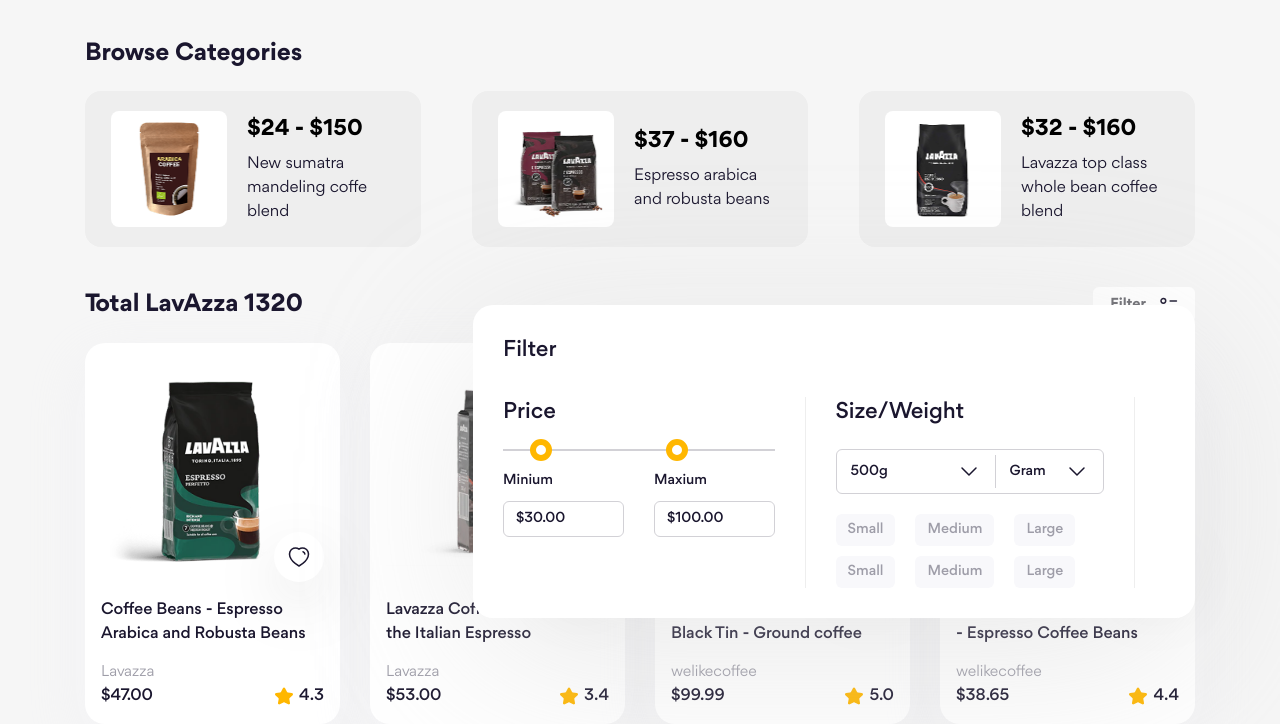
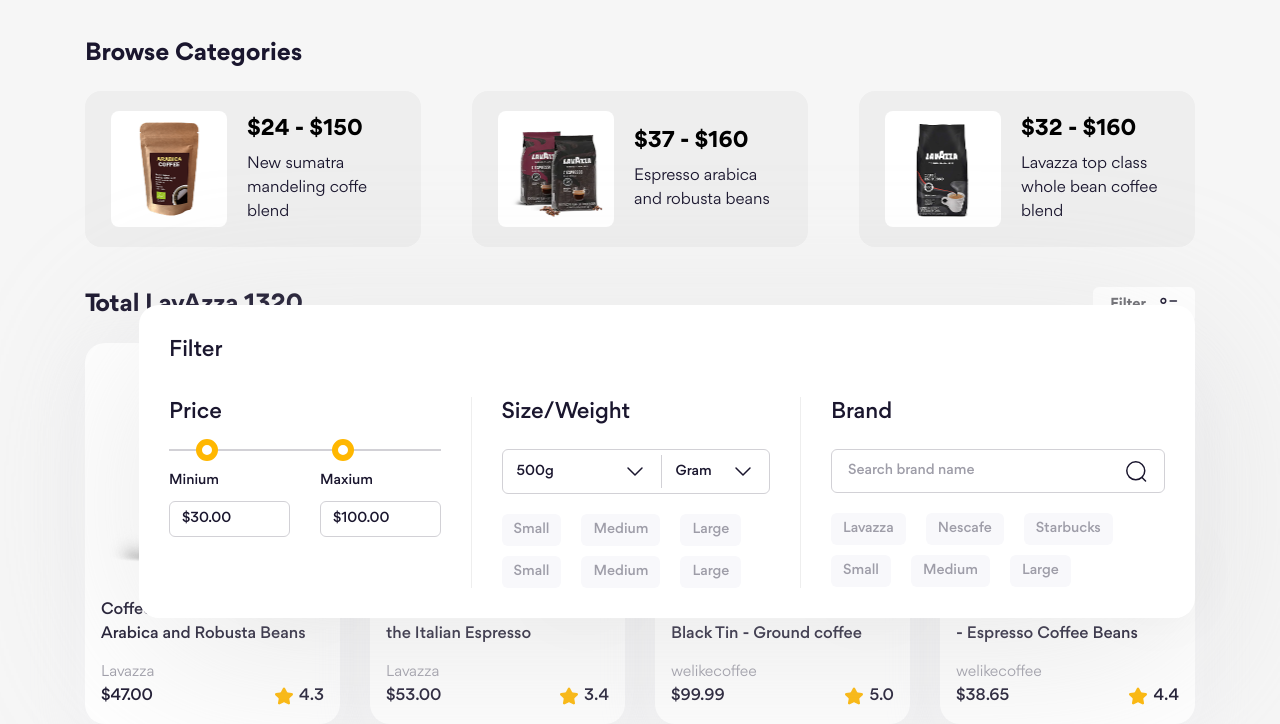
Before and after one commit to thanhthienz22016/f8-htmlcss-08, a website: page index.html in a window 1280 px wide. Shown: the part 530-1254 px from the top of the page. Drawn offline with Linux system fonts and the light colour scheme.

Commit message:
Làm form filter sản phẩm #3

```diff
--- a/index.html
+++ b/index.html
@@ -161,14 +161,20 @@
                                             <label for="" class="filter__form-label filter__form-label--small">
                                                 Minium
                                             </label>
-                                            <input type="text" name="" id="" value="$30.00" class="filter__form-input">
+                                            <div class="filter__form-text-input filter__form-text-input--small">
+                                                <input type="text" name="" id="" class="filter__form-input"
+                                                    value="$30.00">
+                                            </div>
                                         </div>
 
                                         <div>
                                             <label for="" class="filter__form-label filter__form-label--small">
                                                 Maxium
                                             </label>
-                                            <input type="text" name="" id="" value="$100.00" class="filter__form-input">
+                                            <div class="filter__form-text-input filter__form-text-input--small">
+                                                <input type="text" name="" id="" class="filter__form-input"
+                                                    value="$100.00">
+                                            </div>
                                         </div>
                                     </div>
                                 </div>
@@ -226,7 +232,43 @@
                                 <div class="filter__separate"></div>
 
                                 <!-- Filter column 3 -->
-                                <div class="filter__col"></div>
+                                <div class="filter__col">
+                                    <label for="" class="filter__form-label">
+                                        Brand
+                                    </label>
+                                    <div class="filter__form-group">
+                                        <div class="filter__form-text-input">
+                                            <input type="text" name="" id="" placeholder="Search brand name"
+                                                class="filter__form-input">
+
+                                            <img src="./assets/icons/search.svg" alt="" class="filter__form-input-icon">
+                                        </div>
+                                    </div>
+
+                                    <div class="filter__form-group">
+                                        <div class="filter__form-tags">
+                                            <button class="filter__form-tag">
+                                                Lavazza
+                                            </button>
+                                            <button class="filter__form-tag">
+                                                Nescafe
+                                            </button>
+                                            <button class="filter__form-tag">
+                                                Starbucks
+                                            </button>
+
+                                            <button class="filter__form-tag">
+                                                Small
+                                            </button>
+                                            <button class="filter__form-tag">
+                                                Medium
+                                            </button>
+                                            <button class="filter__form-tag">
+                                                Large
+                                            </button>
+                                        </div>
+                                    </div>
+                                </div>
                             </div>
                         </form>
                     </div>
--- a/scss/base/_base.scss
+++ b/scss/base/_base.scss
@@ -36,9 +36,11 @@
 input,
 textarea,
 select {
+    padding: 0;
     font-family: inherit;
     color: inherit;
     outline: none;
+    border: none;
     -webkit-tap-highlight-color: transparent;
 }
 
--- a/scss/components/_filter-form.scss
+++ b/scss/components/_filter-form.scss
@@ -72,19 +72,46 @@
             }
         }
 
-        &-input,
+        &-text-input,
         &-select-wrap {
             border-radius: 6px;
             border: 1px solid #d2d1d6;
         }
 
+        &-text-input {
+            display: flex;
+            align-items: center;
+            width: 334px;
+            height: 44px;
+            padding: 0 16px;
+            overflow: hidden;
+
+            &--small {
+                width: 121px;
+                height: 36px;
+                padding: 0 12px;
+            }
+        }
+
+        &-text-input--small &-input {
+            font-size: 1.4rem;
+        }
+
         &-input {
-            height: 36px;
-            width: 121px;
-            padding: 0 12px;
+            width: 100%;
+
             font-size: 1.4rem;
             font-weight: 500;
-            line-height: 1.42;
+            line-height: 1.46;
+
+            &::placeholder {
+                width: 400px;
+                color: #9e9da8;
+            }
+        }
+
+        &-input-icon {
+            margin-left: 12px;
         }
 
         &-select-wrap {
```
Also changed, not shown: assets/css/main.css, 1 other file.
